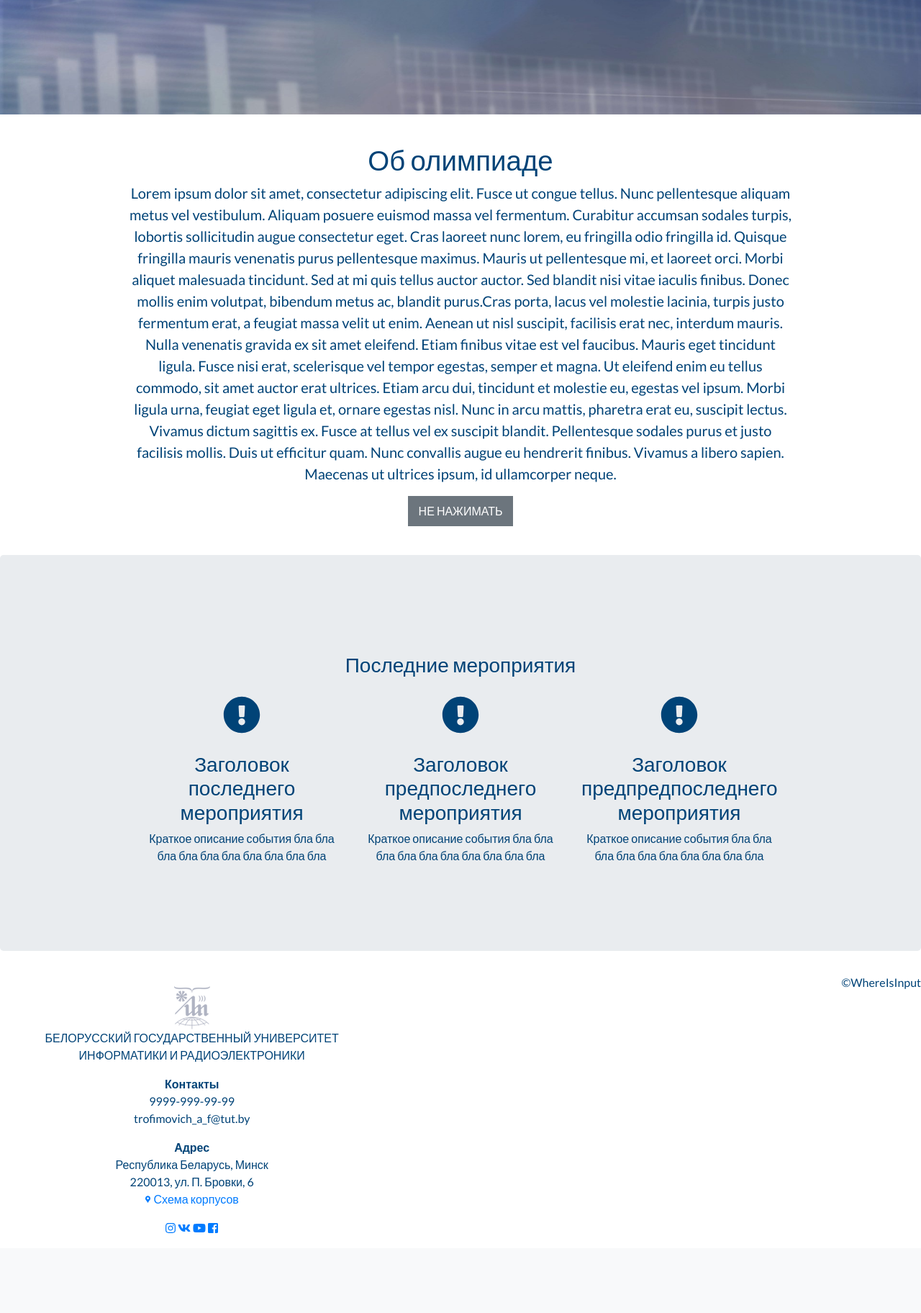
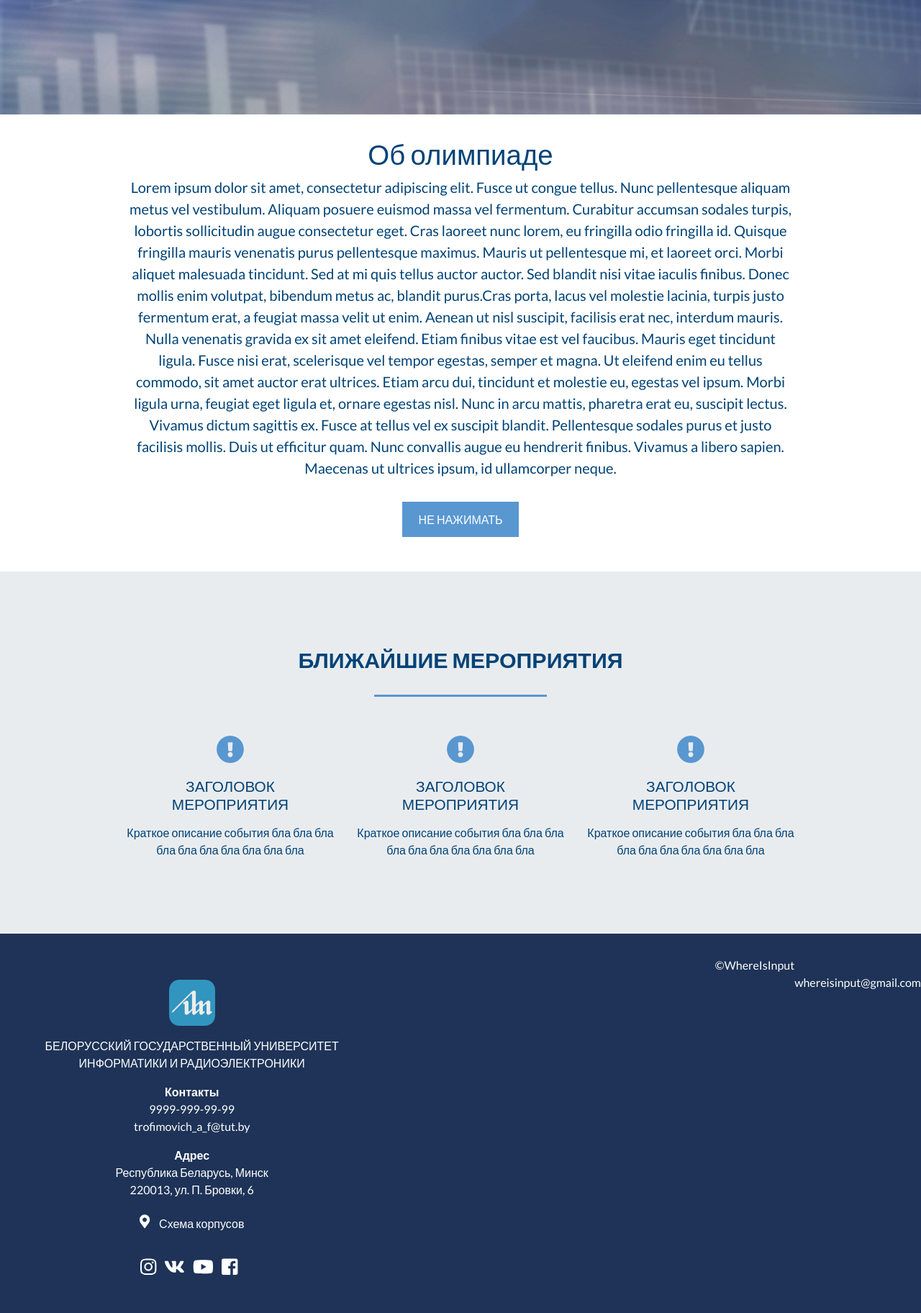
Before and after one commit to pavlentiysv/Olympiad, a PHP site: page / in a window 1280 px wide. Shown: the part 641-2465 px from the top of the page at 72% size. Before the commit the page ends 2354 px from the top, so only its background shows below. Run offline with PHP 8.4, Linux system fonts and the light colour scheme; some libraries are stand-ins or nearby versions.

Commit message:
main.css fixes

```diff
--- a/index.html
+++ b/index.html
@@ -107,17 +107,17 @@
       <div class="jumbotron">
         <div class="narrow text-center">
           <div class="col-12">
-            <h3 class="heading">Последние мероприятия</h3>
+            <h3 class="heading">Ближайшие мероприятия</h3>
             <div class="heading-underline"></div>
           </div>
           <div class="row text-center">
             <div class="col-md-4">
               <div class="news-item">
                 <i
-                  class="fas fa-exclamation-circle fa-4x"
+                  class="fas fa-exclamation-circle fa-3x"
                   data-fa-transform="shrink-3 up-5"
                 ></i>
-                <h3>Заголовок последнего мероприятия</h3>
+                <h3>Заголовок мероприятия</h3>
                 <p>
                   Краткое описание события бла бла бла бла бла бла бла бла бла
                   бла
@@ -128,10 +128,10 @@
             <div class="col-md-4">
               <div class="news-item">
                 <i
-                  class="fas fa-exclamation-circle fa-4x"
+                  class="fas fa-exclamation-circle fa-3x"
                   data-fa-transform="shrink-3 up-5"
                 ></i>
-                <h3>Заголовок предпоследнего мероприятия</h3>
+                <h3>Заголовок мероприятия</h3>
                 <p>
                   Краткое описание события бла бла бла бла бла бла бла бла бла
                   бла
@@ -142,10 +142,10 @@
             <div class="col-md-4">
               <div class="news-item">
                 <i
-                  class="fas fa-exclamation-circle fa-4x"
+                  class="fas fa-exclamation-circle fa-3x"
                   data-fa-transform="shrink-3 up-5"
                 ></i>
-                <h3>Заголовок предпредпоследнего мероприятия</h3>
+                <h3>Заголовок мероприятия</h3>
                 <p>
                   Краткое описание события бла бла бла бла бла бла бла бла бла
                   бла
@@ -166,7 +166,7 @@
       <footer>
         <div class="row justify-content-center">
           <div class="col-md-5 text-center">
-            <img src="img/bsuirlogo_footer.png" alt="" />
+            <img src="img/bsuirlogo_mini.png" alt="" />
             <p>
               БЕЛОРУССКИЙ ГОСУДАРСТВЕННЫЙ УНИВЕРСИТЕТ ИНФОРМАТИКИ И
               РАДИОЭЛЕКТРОНИКИ
@@ -199,6 +199,7 @@
 
           <hr class="socket" />
           &copy;WhereIsInput
+          <p><br>whereisinput@gmail.com</p>
         </div>
       </footer>
     </div>
--- a/style/main.css
+++ b/style/main.css
@@ -4,6 +4,12 @@ body {
   overflow-x: hidden;
   font-family: "Lato", sans-serif;
   color: #004377;
+}
+.offset:before {
+  display: block;
+  content: "";
+  height: 4rem;
+  margin-top: -4.5rem;
 }
 
 /*--- Navigation ---*/
@@ -74,9 +80,66 @@ body {
   border-width: medium;
   border-radius: 0;
   text-transform: uppercase;
+  padding: 0.6rem 1.2rem;
+  margin: 1rem;
+  color: white;
+  background-color: #5997d1;
+  border-color: #5997d1;
+}
+.btn-secondary:hover {
+  background-color: #306291;
+  border-color: #306291;
+}
+
+/*-- News Section --*/
+.jumbotron {
+  margin-bottom: 0;
+  padding: 2rem 0 3.5rem;
+  border-radius: 0;
+}
+h3.heading {
+  font-size: 1.9rem;
+  font-weight: 700;
+  text-transform: uppercase;
+  margin-bottom: 1.9rem;
+}
+.heading-underline {
+  width: 15rem;
+  height: 0.2rem;
+  background-color: #5997d1;
+  margin: 0 auto 2rem;
+}
+.news-item svg.svg-inline--fa {
+  color: #5997d1;
+}
+.news-item h3 {
+  font-size: 1.3rem;
+  text-transform: uppercase;
+  padding-bottom: 0.4rem;
+}
+.new-item p {
+  font-size: 1.1rem;
 }
 
 /*--- Contact Section ---*/
+footer {
+  background-color: #1e3357;
+  color: white;
+  padding: 2rem 0 2rem;
+
+}
+footer img {
+  margin: 1rem 0;
+  height: 4rem;
+}
+footer a {
+  color: white;
+}
+footer svg.svg-inline--fa {
+  font-size: 1.6rem;
+  margin: 1.2rem .5rem 0 0;
+}
 .location {
   padding-right: 5px;
+
 }
```
